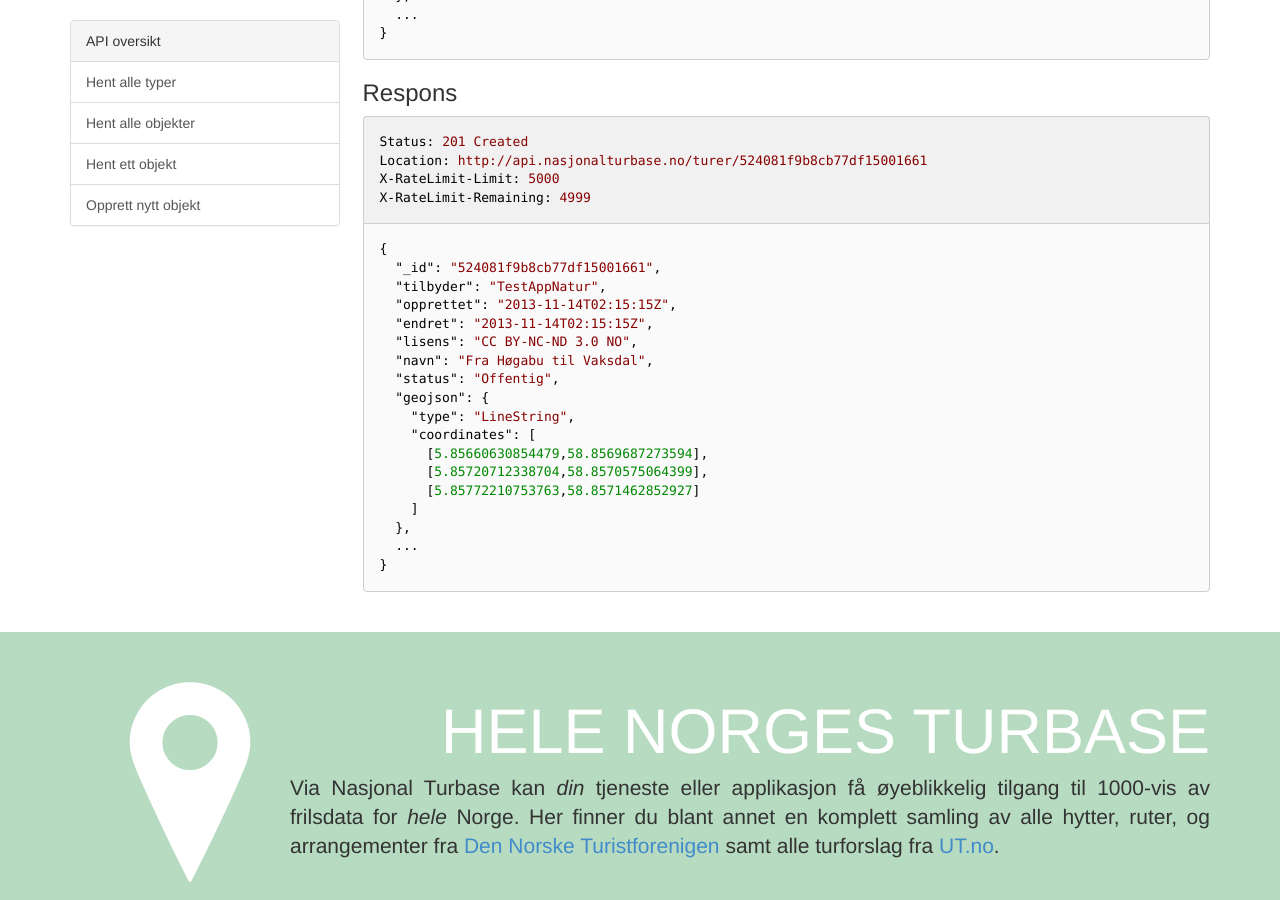
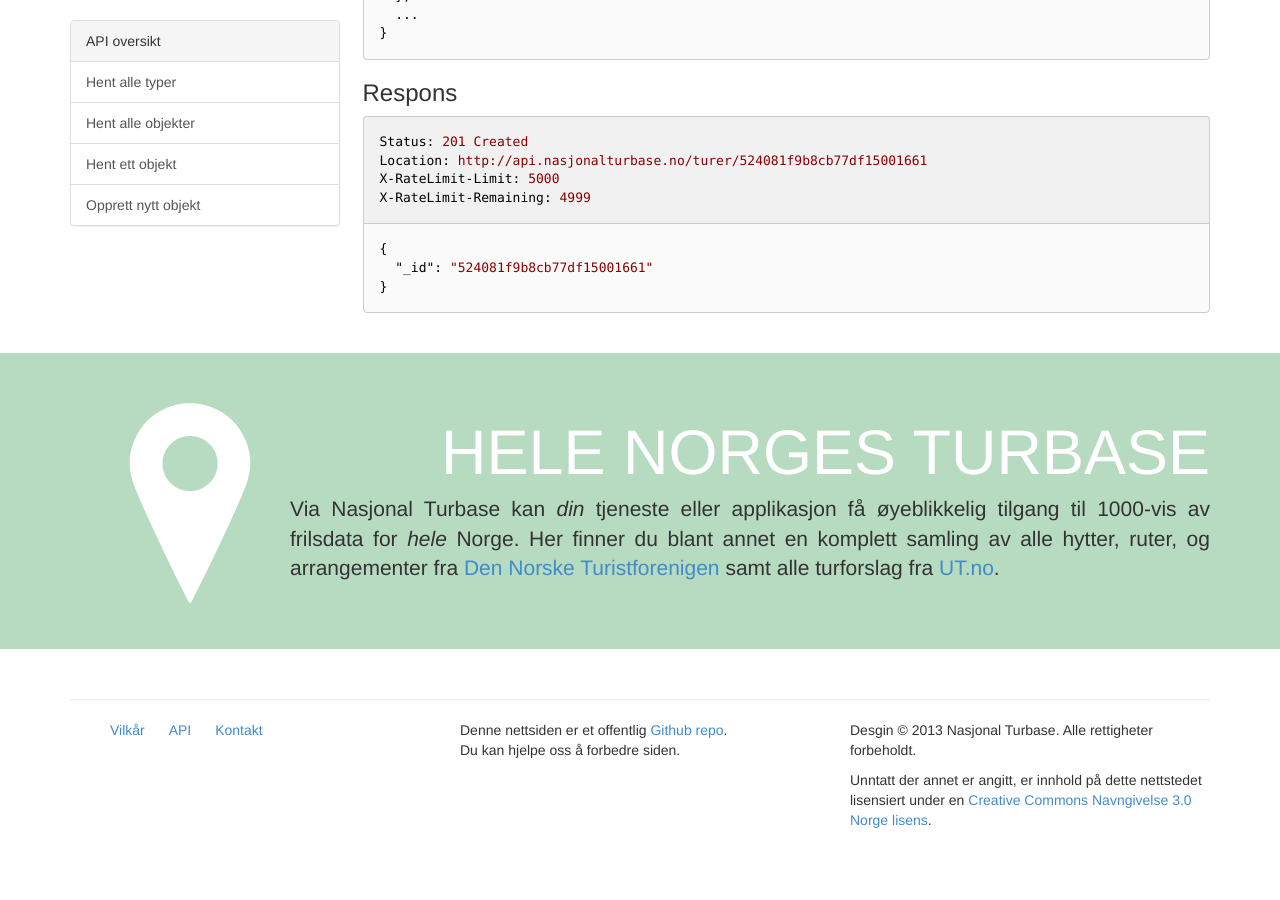
Before and after one commit to Turbasen/www.nasjonalturbase.no, a Jekyll site: the page built from api.html, in a window 1280 px wide and 900 px high, scrolled down 3193 px. Built offline with Jekyll 4.4.1, drawn with Linux system fonts in a browser that asks for light colours; nearby versions of some CDN libraries; Markdown is read by kramdown in place of the engine named in the settings.

Commit message:
Update respons body for POST :/type

```diff
--- a/_data/api.yml
+++ b/_data/api.yml
@@ -124,20 +124,5 @@
     X-RateLimit-Remaining: 4999
   data: |
     {
-      "_id": "524081f9b8cb77df15001661",
-      "tilbyder": "TestAppNatur",
-      "opprettet": "2013-11-14T02:15:15Z",
-      "endret": "2013-11-14T02:15:15Z",
-      "lisens": "CC BY-NC-ND 3.0 NO",
-      "navn": "Fra Høgabu til Vaksdal",
-      "status": "Offentig",
-      "geojson": {
-        "type": "LineString",
-        "coordinates": [
-          [5.85660630854479,58.8569687273594],
-          [5.85720712338704,58.8570575064399],
-          [5.85772210753763,58.8571462852927]
-        ]
-      },
-      ...
+      "_id": "524081f9b8cb77df15001661"
     }
```
